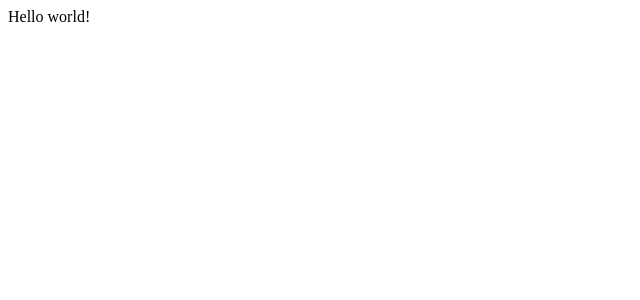
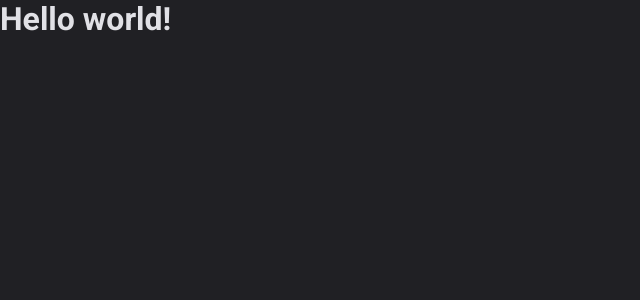
Before and after one commit to luarakerlen/dt-money, a React (Vite) app: page / in a window 1280 px wide. Shown: the top 300 px of the page, without its empty margins (0-640 px from the left). Built offline with nearby package versions, Linux system fonts and the light colour scheme.

Commit message:
chore: setup

```diff
--- a/index.html
+++ b/index.html
@@ -2,9 +2,19 @@
 <html lang="en">
 	<head>
 		<meta charset="UTF-8" />
+
+		<link rel="preconnect" href="https://fonts.googleapis.com" />
+		<link rel="preconnect" href="https://fonts.gstatic.com" crossorigin />
+
 		<link rel="icon" type="image/svg+xml" href="/vite.svg" />
 		<meta name="viewport" content="width=device-width, initial-scale=1.0" />
-    <title>Vite + React + TS</title>
+
+    <link
+			href="https://fonts.googleapis.com/css2?family=Roboto:wght@400;700&display=swap"
+			rel="stylesheet"
+		/>
+
+		<title>DT Money</title>
 	</head>
 	<body>
 		<div id="root"></div>
--- a/src/App.tsx
+++ b/src/App.tsx
@@ -1,3 +1,12 @@
+import { ThemeProvider } from 'styled-components';
+import { GlobalStyle } from './styles/global';
+import { defaultTheme } from './styles/themes/default';
+
 export function App() {
-	return <>Hello world!</>;
+	return (
+		<ThemeProvider theme={defaultTheme}>
+			<GlobalStyle />
+			<h1>Hello world!</h1>
+		</ThemeProvider>
+	);
 }
--- a/src/styles/global.ts
+++ b/src/styles/global.ts
@@ -0,0 +1,24 @@
+import { createGlobalStyle } from 'styled-components';
+
+export const GlobalStyle = createGlobalStyle`
+  * {
+    margin: 0;
+    padding:0;
+    box-sizing: border-box;
+
+    :focus {
+      outline: 0;
+      box-shadow: 0 0 0 2px ${(props) => props.theme['green-500']};
+    }
+
+    body {
+      background: ${(props) => props.theme['gray-800']};
+      color: ${(props) => props.theme['gray-100']};
+      -webkit-font-smoothing: antialiased;
+    }
+
+    body, input, button, textarea {
+      font: 400 1rem 'Roboto', sans-serif;
+    }
+  }
+`;
--- /dev/null
+++ b/src/styles/themes/default.ts
@@ -0,0 +1,20 @@
+export const defaultTheme = {
+	white: '#fff',
+
+	'gray-100': '#E1E1E6',
+	'gray-300': '#C4C4CC',
+	'gray-400': '#8D8D99',
+	'gray-500': '#7C7C8A',
+	'gray-600': '#323238',
+	'gray-700': '#29292E',
+	'gray-800': '#202024',
+	'gray-900': '#121214',
+
+	'green-300': '#00B37E',
+	'green-500': '#00875F',
+	'green-700': '#015F43',
+
+	'red-300': '#F75A68',
+	'red-500': '#AB222E',
+	'red-700': '#7A1921',
+} as const;
```
Also changed, not shown: src/main.tsx (+7 -7 lines), src/styles/@types/styled.d.ts (added, +8 -0 lines). Lines whose indentation alone changed are shown as unchanged.
